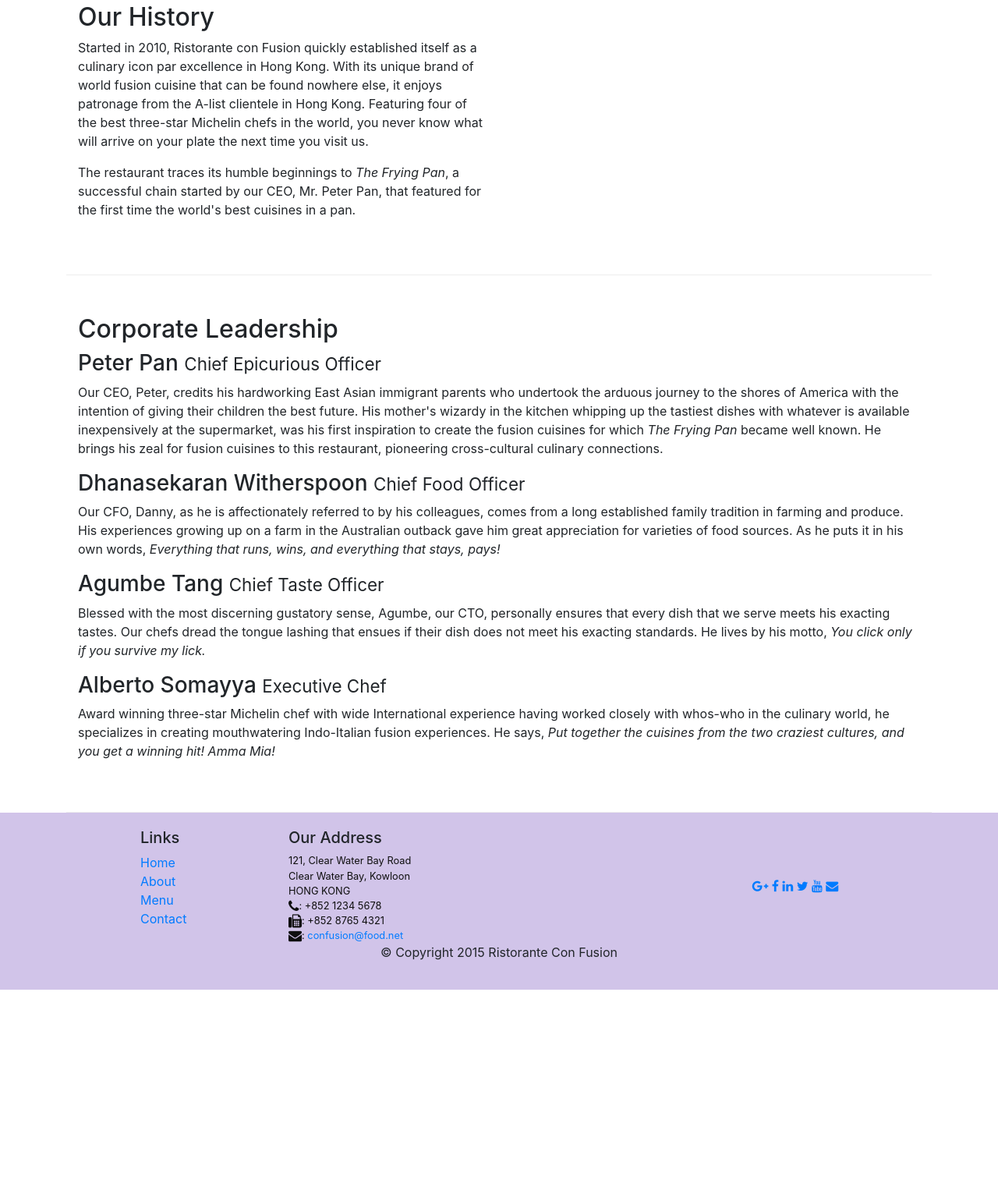
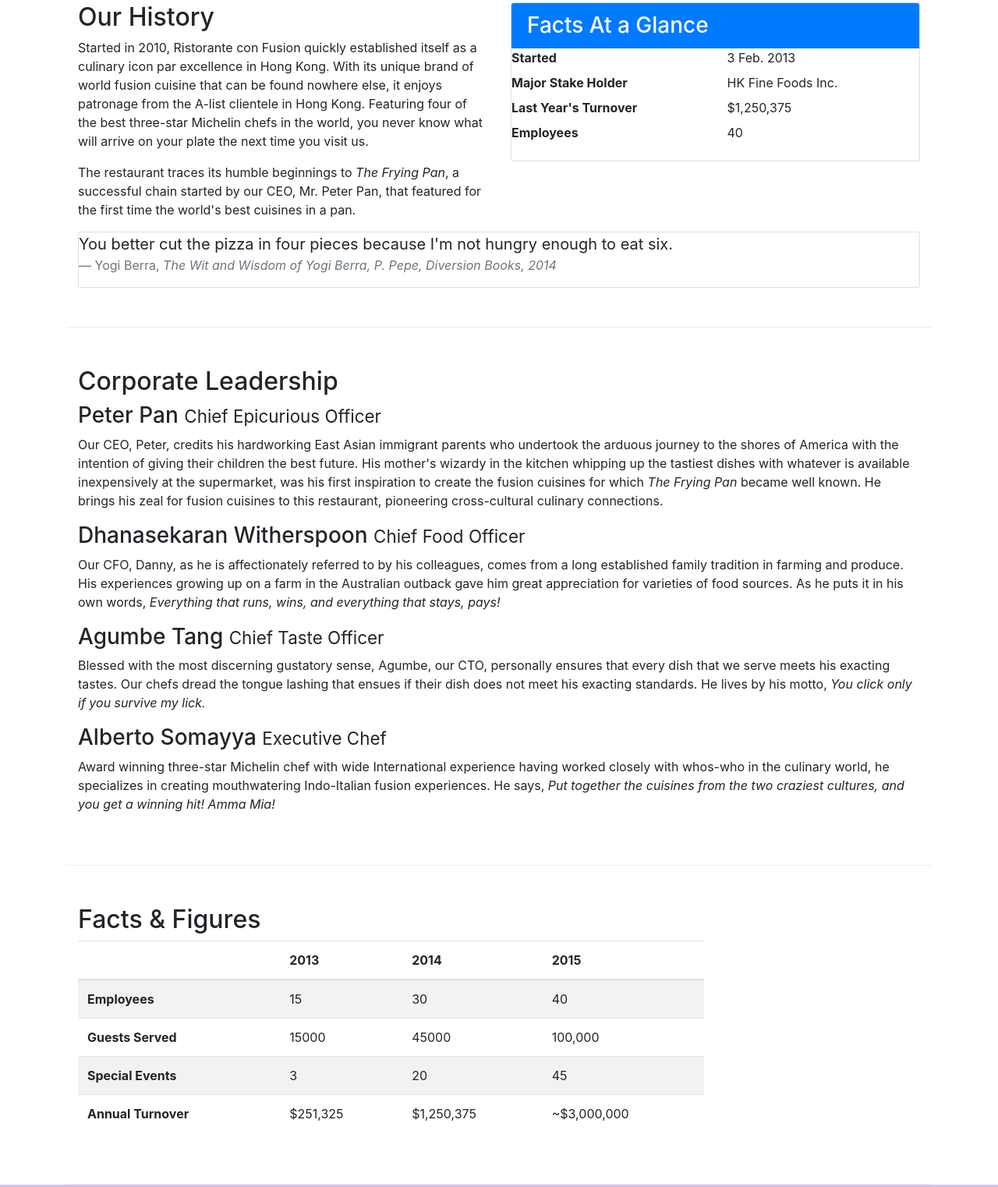
Before and after one commit to jclavoie/HKU_Bootstrap, a website: page conFusion/aboutus.html in a window 1280 px wide. Shown: the part 488-2010 px from the top of the page at 78% size. Before the commit the page ends 1757 px from the top, so only its background shows below. Drawn offline with nearby package versions, Linux system fonts and the light colour scheme.

Commit message:
Table exercice

```diff
--- a/conFusion/aboutus.html
+++ b/conFusion/aboutus.html
@@ -68,7 +68,34 @@
                 <p>Started in 2010, Ristorante con Fusion quickly established itself as a culinary icon par excellence in Hong Kong. With its unique brand of world fusion cuisine that can be found nowhere else, it enjoys patronage from the A-list clientele in Hong Kong.  Featuring four of the best three-star Michelin chefs in the world, you never know what will arrive on your plate the next time you visit us.</p>
                 <p>The restaurant traces its humble beginnings to <em>The Frying Pan</em>, a successful chain started by our CEO, Mr. Peter Pan, that featured for the first time the world's best cuisines in a pan.</p>
             </div>
-            <div class="col col-sm">
+            <div class="col-12 col-sm-6">
+                <div class="card">
+                    <h3 class="card-header bg-primary text-white">Facts At a Glance</h3>
+                    <div class="card-block">
+                        <dl class="row">
+                            <dt class="col-6">Started</dt>
+                            <dd class="col-6">3 Feb. 2013</dd>
+                            <dt class="col-6">Major Stake Holder</dt>
+                            <dd class="col-6">HK Fine Foods Inc.</dd>
+                            <dt class="col-6">Last Year's Turnover</dt>
+                            <dd class="col-6">$1,250,375</dd>
+                            <dt class="col-6">Employees</dt>
+                            <dd class="col-6">40</dd>
+                        </dl>
+                    </div>
+                </div>
+            </div>
+            <div class="col-12">
+                <div class="card card-block bg-faded">
+                    <blockquote class="blockquote">
+                        <p class="mb-0">You better cut the pizza in four pieces because
+                            I'm not hungry enough to eat six.</p>
+                        <footer class="blockquote-footer">Yogi Berra,
+                            <cite title="Source Title">The Wit and Wisdom of Yogi Berra,
+                                P. Pepe, Diversion Books, 2014</cite>
+                        </footer>
+                    </blockquote>
+                </div>
             </div>
         </div>
 
@@ -86,6 +113,56 @@
                 <p class="hidden-xs-down">Award winning three-star Michelin chef with wide International experience having worked closely with whos-who in the culinary world, he specializes in creating mouthwatering Indo-Italian fusion experiences. He says, <em>Put together the cuisines from the two craziest cultures, and you get a winning hit! Amma Mia!</em></p>
             </div>
        </div>
+
+        <div class="row row-content">
+            <div class="col-12 col-sm-9">
+                <h2>Facts &amp; Figures</h2>
+                <div class="table-responsive">
+                    <table class="table table-striped">
+                        <thead class="thead-inverse">
+                        <tr>
+                            <th>&nbsp;</th>
+                            <th>2013</th>
+                            <th>2014</th>
+                            <th>2015</th>
+                        </tr>
+                        </thead>
+                        <tbody>
+                        <tr>
+                            <th>Employees</th>
+                            <td>15</td>
+                            <td>30</td>
+                            <td>40</td>
+                        </tr>
+                        <tr>
+                            <th>Guests Served</th>
+                            <td>15000</td>
+                            <td>45000</td>
+                            <td>100,000</td>
+                        </tr>
+                        <tr>
+                            <th>Special Events</th>
+                            <td>3</td>
+                            <td>20</td>
+                            <td>45</td>
+                        </tr>
+                        <tr>
+                            <th>Annual Turnover</th>
+                            <td>$251,325</td>
+                            <td>$1,250,375</td>
+                            <td>~$3,000,000</td>
+                        </tr>
+                        </tbody>
+                    </table>
+
+                </div>
+
+
+            </div>
+            <div class="col-12 col-sm-3">
+
+            </div>
+        </div>
 
     </div>
 
```
